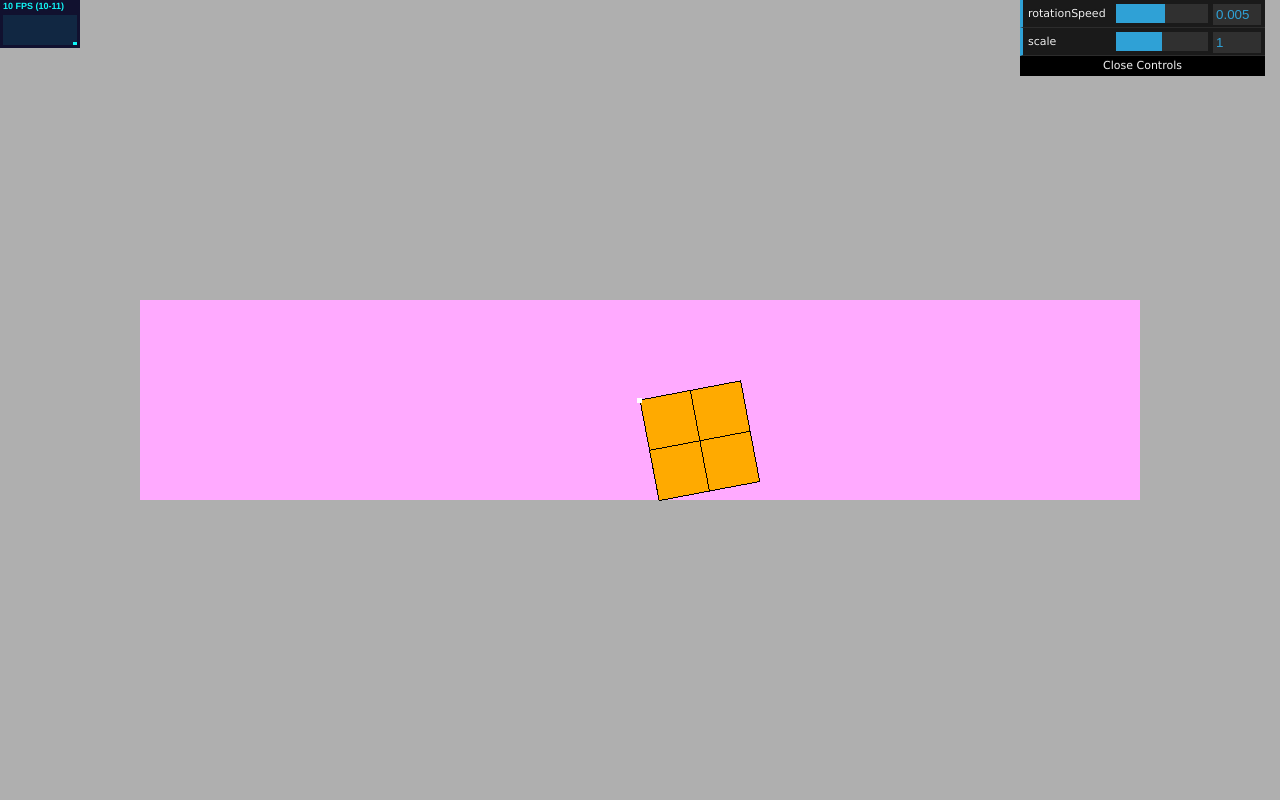
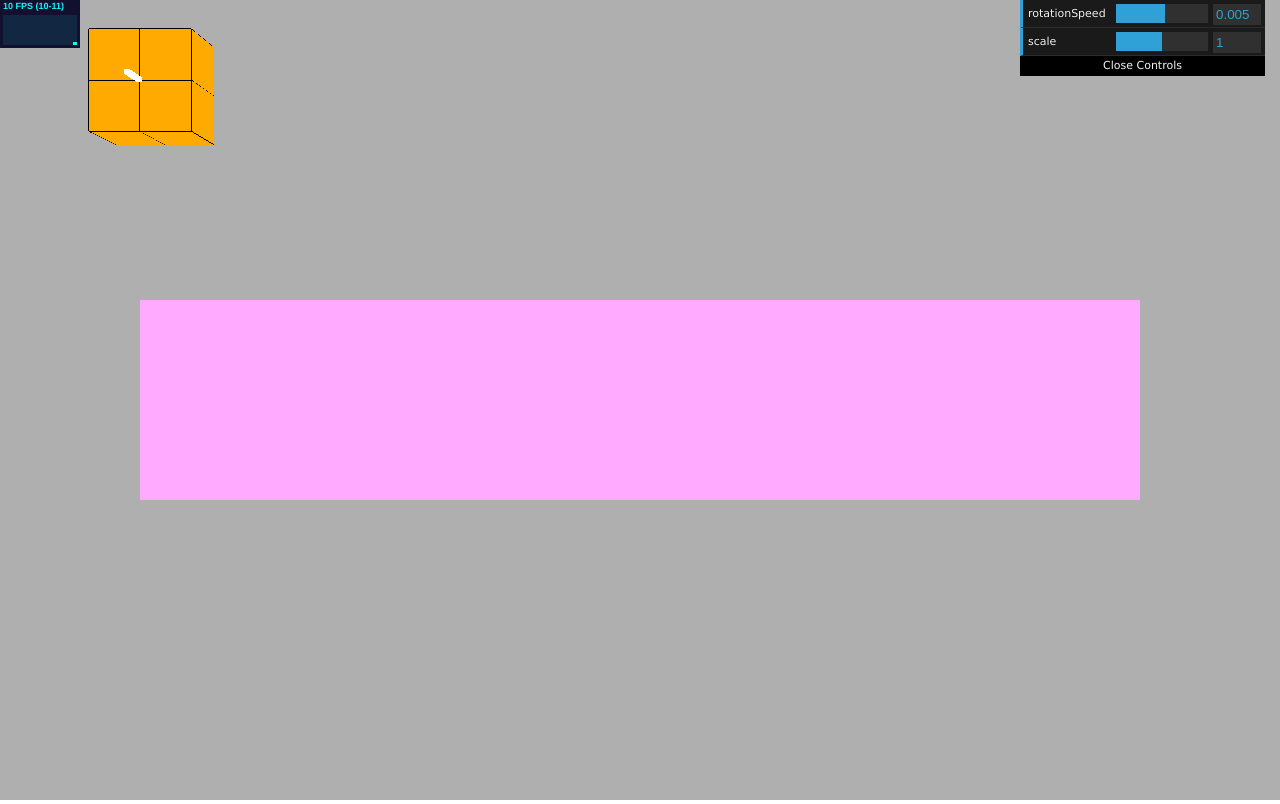
Before and after one commit to webinstruments/socketgames, a plain HTML site: page tetris/index.html in a window 1280 px wide. Drawn offline with Linux system fonts and the light colour scheme; animation ran at ten frames a second.

Commit message:
cube class and block factory init

```diff
--- a/tetris/blocks/block.js
+++ /dev/null
@@ -1,74 +0,0 @@
-function Block(maxWidth, maxHeight, maxColumns, maxRows) {
-    this.maxWidth = maxWidth;
-    this.length = maxHeight / maxRows;
-    if(this.length * maxColumns > maxWidth) {
-        this.length = maxWidth / maxColumns;
-    }
-    console.log('blockSize', this.length);
-}
-
-Block.prototype.generate = function(scene) {
-    this.group = new THREE.Object3D();
-
-    var cubeGeo = new THREE.BoxGeometry(this.length, this.length, this.length);
-    var cubeMat = new THREE.MeshBasicMaterial({ color: 0xffaa00 });
-    //cubeGeo.translate(this.length / 2, this.length / 2, 0);
-
-    var wireFrameGeo = new THREE.EdgesGeometry(cubeGeo);
-    var wireFrameMat = new THREE.LineBasicMaterial({ color: 0x000000, linewidth: 4 });
-    var wireframe = new THREE.LineSegments(wireFrameGeo, wireFrameMat);
-    wireframe.renderOrder = 1; // make sure wireframes are rendered 2nd
-
-    var positionGeo = new THREE.BoxGeometry(0.1, 0.1, this.length + this.length * 1 / 100);
-    var positionMat = new THREE.MeshBasicMaterial({ transparent: true, opacity: 1 });
-    this.anchor = new THREE.Mesh(positionGeo, positionMat);
-    this.anchor.transparent = true;
-    scene.add(this.anchor); //anchor FIRST!
-
-    this.cube1 = new THREE.Mesh(cubeGeo, cubeMat);
-    this.cube1.position.set(-this.length, 0, -this.length / 2);
-    this.cube1.add(wireframe);
-    this.cube2 = new THREE.Mesh(cubeGeo, cubeMat);
-    this.cube2.position.set(0, 0, -this.length / 2);
-    this.cube2.add(wireframe.clone());
-    this.cube2.mat
-    this.cube3 = new THREE.Mesh(cubeGeo, cubeMat);
-    this.cube3.position.set(0, -this.length, -this.length / 2);
-    this.cube3.add(wireframe.clone());
-    this.cube4 = new THREE.Mesh(cubeGeo, cubeMat);
-    this.cube4.position.set(-this.length, -this.length, -this.length / 2);
-    this.cube4.add(wireframe.clone());
-
-    this.group.add(this.cube1);
-    this.group.add(this.cube2);
-    this.group.add(this.cube3);
-    this.group.add(this.cube4);
-    scene.add(this.group);
-
-    //this.quadGroup.translateX(this.length / 2);
-    this.boundingBox = new THREE.Box3().setFromObject(this.group);
-    this.width = this.boundingBox.max.x - this.boundingBox.min.x;
-    this.height = this.boundingBox.max.y - this.boundingBox.min.y;
-    this.group.position.x += this.width - this.width / 4;
-    this.group.position.y += 3 * this.height / 4;
-
-    this.pivot = new THREE.Object3D();
-    this.pivot.add(this.group);
-
-    scene.add(this.pivot);
-    this.anchor.add(this.pivot);
-
-    return this;
-}
-
-Block.prototype.update = function(deltaTime) {
-    this.pivot.rotation.z += deltaTime;
-}
-
-Block.prototype.moveLeft = function() {
-    this.anchor.position.x -= this.length;
-}
-
-Block.prototype.moveRight = function() {
-    this.anchor.position.x += this.length;
-}
--- /dev/null
+++ b/tetris/blocks/cube.js
@@ -0,0 +1,25 @@
+function Cube(x, y, length) {
+    this.x = x;
+    this.y = y;
+    this.length = length;
+    this.resize(this.length);
+}
+
+Cube.prototype.resize = function(size) {
+    var cubeGeo = new THREE.BoxGeometry(size, size, size);
+    var cubeMat = new THREE.MeshBasicMaterial({ color: 0xffaa00 });
+
+    var wireFrameGeo = new THREE.EdgesGeometry(cubeGeo);
+    var wireFrameMat = new THREE.LineBasicMaterial({ color: 0x000000, linewidth: 4 });
+    var wireframe = new THREE.LineSegments(wireFrameGeo, wireFrameMat);
+    wireframe.renderOrder = 1; // make sure wireframes are rendered 2nd
+    this.cube = new THREE.Mesh(cubeGeo, cubeMat);
+    this.cube.position.set(this.x, this.y, -size / 2);
+    this.cube.add(wireframe);
+}
+
+Cube.prototype.getPosition = function(world) {
+    var position = new THREE.Vector3();
+    position.setPositionFromMatrix(this.cube.matrixWorld);
+    return position;
+}
--- /dev/null
+++ b/tetris/blocks/quadBlock.js
@@ -0,0 +1,61 @@
+function QuadBlock(maxWidth, maxHeight, maxColumns, maxRows) {
+    this.maxWidth = maxWidth;
+    this.length = maxHeight / maxRows;
+    if(this.length * maxColumns > maxWidth) {
+        this.length = maxWidth / maxColumns;
+    }
+    this.cubes = [];
+    console.log('blockSize', this.length);
+}
+
+QuadBlock.prototype.generate = function(scene) {
+    var self = this;
+    this.group = new THREE.Object3D();
+
+    var positionGeo = new THREE.BoxGeometry(0.1, 0.1, this.length + this.length * 1 / 100);
+    var positionMat = new THREE.MeshBasicMaterial({ transparent: true, opacity: 1 });
+    this.anchor = new THREE.Mesh(positionGeo, positionMat);
+    this.anchor.transparent = true;
+    scene.add(this.anchor); //anchor FIRST!
+
+    this.cubes.push(new Cube(-this.length, 0, this.length));
+    this.cubes.push(new Cube(0, 0, this.length));
+    this.cubes.push(new Cube(0, -this.length, this.length));
+    this.cubes.push(new Cube(-this.length, -this.length, this.length));
+
+    this.cubes.map(function(c) {
+        self.group.add(c.cube);
+    });
+    scene.add(this.group);
+
+    //this.quadGroup.translateX(this.length / 2);
+    this.boundingBox = new THREE.Box3().setFromObject(this.group);
+    this.width = this.boundingBox.max.x - this.boundingBox.min.x;
+    this.height = this.boundingBox.max.y - this.boundingBox.min.y;
+    this.group.position.x += this.width / 4;
+    this.group.position.y += this.height / 4;
+
+    this.pivot = new THREE.Object3D();
+    this.pivot.add(this.group);
+
+    scene.add(this.pivot);
+    this.anchor.add(this.pivot);
+
+    return this;
+}
+
+QuadBlock.prototype.update = function(deltaTime) {
+    //this.pivot.rotation.z += deltaTime;
+}
+
+QuadBlock.prototype.moveLeft = function() {
+    this.anchor.position.x -= this.length;
+}
+
+QuadBlock.prototype.moveRight = function() {
+    this.anchor.position.x += this.length;
+}
+
+QuadBlock.prototype.rotate = function() {
+    //this.pivot.rotation.z += Math.PI / 2;
+}
--- a/tetris/index.html
+++ b/tetris/index.html
@@ -5,7 +5,8 @@
     <script src="../libraries/three.min.js"></script>
     <script src="../libraries/stats.min.js"></script>
     <script src="../libraries/dat.gui.min.js"></script>
-    <script src="blocks/block.js"></script>
+    <script src="blocks/quadBlock.js"></script>
+    <script src="blocks/cube.js"></script>
     <script src="../libraries/helpers/utils.js"></script>
     <style>
         body {
@@ -18,6 +19,7 @@
     var MAX_WIDTH = 1000;
     var GAME_COLUMNS = 10;
     var GAME_ROWS = 25;
+    var CAM_DISTANCE = 20;
     // global variables
     var renderer;
     var scene;
@@ -43,17 +45,15 @@
         c.position.set(0, 0, -499);
         orthoScene.add(c);
 
-        // create a cube and add to scene
-
         // position and point the camera to the center of the scene
         camera = new THREE.PerspectiveCamera(45, window.innerWidth / window.innerHeight, 0.1, 1000);
         scene = new THREE.Scene();
-        camera.position.set(0, 0, 20);
+        camera.position.set(0, 0, CAM_DISTANCE);
         camera.lookAt(scene.position);
 
-        var maxWidth = getWidthFromDistance(20, camera, MAX_WIDTH / window.innerHeight);
-        var maxHeight = getWidthFromDistance(20, camera);
-        var block = new Block(maxWidth, maxHeight, GAME_COLUMNS, GAME_ROWS);
+        var maxWidth = getWidthFromDistance(CAM_DISTANCE, camera, MAX_WIDTH / window.innerHeight);
+        var maxHeight = getWidthFromDistance(CAM_DISTANCE, camera);
+        var block = new QuadBlock(maxWidth, maxHeight, GAME_COLUMNS, GAME_ROWS);
         updateAble.push(block.generate(scene));
 
         // create the stats
@@ -74,6 +74,10 @@
 
         // add the output of the renderer to the html element
         document.body.appendChild(renderer.domElement);
+
+        //origin to left top
+        scene.position.set(-maxWidth / 2, maxHeight / 4, 0);
+
         // call the render function
         setupKeyControls();
         render();
@@ -120,7 +124,7 @@
                 break;
                 case 39: updateAble[0].moveRight();
                 break;
-                case 38:
+                case 38: updateAble[0].rotate();
                 break;
             }
         }
```
Also changed, not shown: tetris/blocks/blockFactory.js (+31 -0 lines).
